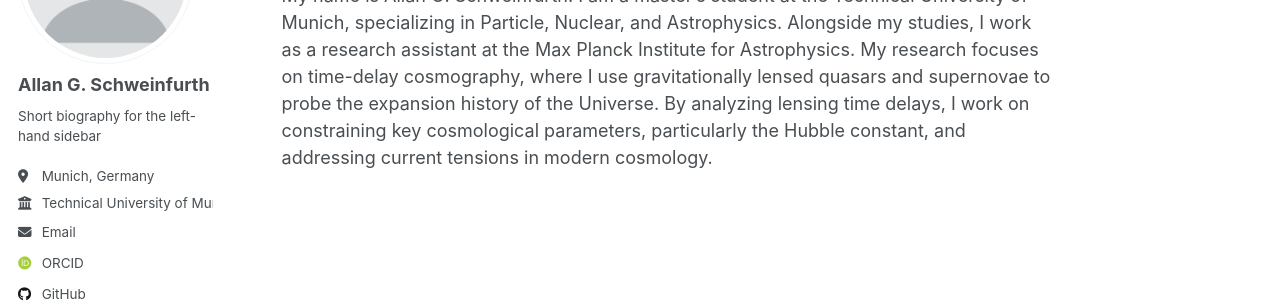
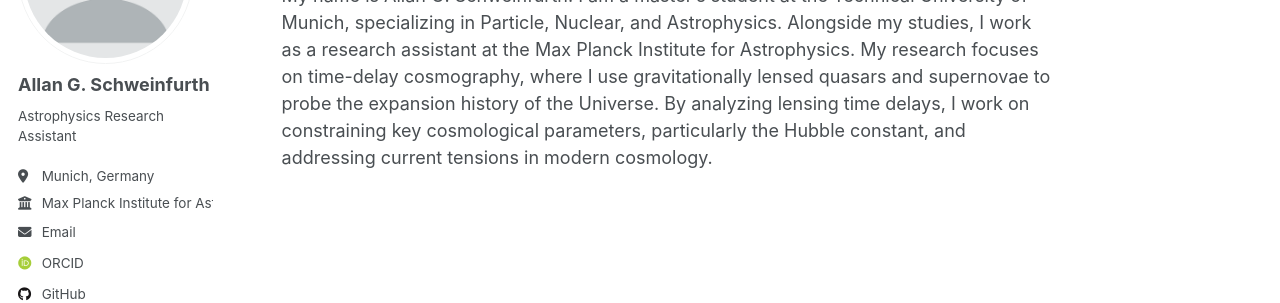
Before and after one commit to allangabrielsch/allangabrielsch.github.io, a Jekyll site: the page built from _pages/about.md, in a window 1280 px wide. Shown: the part 210-513 px from the top of the page. Built offline with Jekyll 4.4.1, drawn with Linux system fonts in a browser that asks for light colours; some web fonts are replaced; a script that is not in the unit is left out.

Commit message:
Update bio and employer in configuration

```diff
--- a/_config.yml
+++ b/_config.yml
@@ -26,9 +26,9 @@ author:
   avatar           : "profile.png"
   name             : "Allan G. Schweinfurth"
   pronouns         : # example: "she/her"
-  bio              : "Short biography for the left-hand sidebar"
+  bio              : "Astrophysics Research Assistant"
   location         : "Munich, Germany"
-  employer         : "Technical University of Munich \n Max Planck Institute for Astrophysics"
+  employer         : "Max Planck Institute for Astrophysics"
   uri              : # URL
   email            : "allansch@mpa-garching.mpg.de"
 
```
